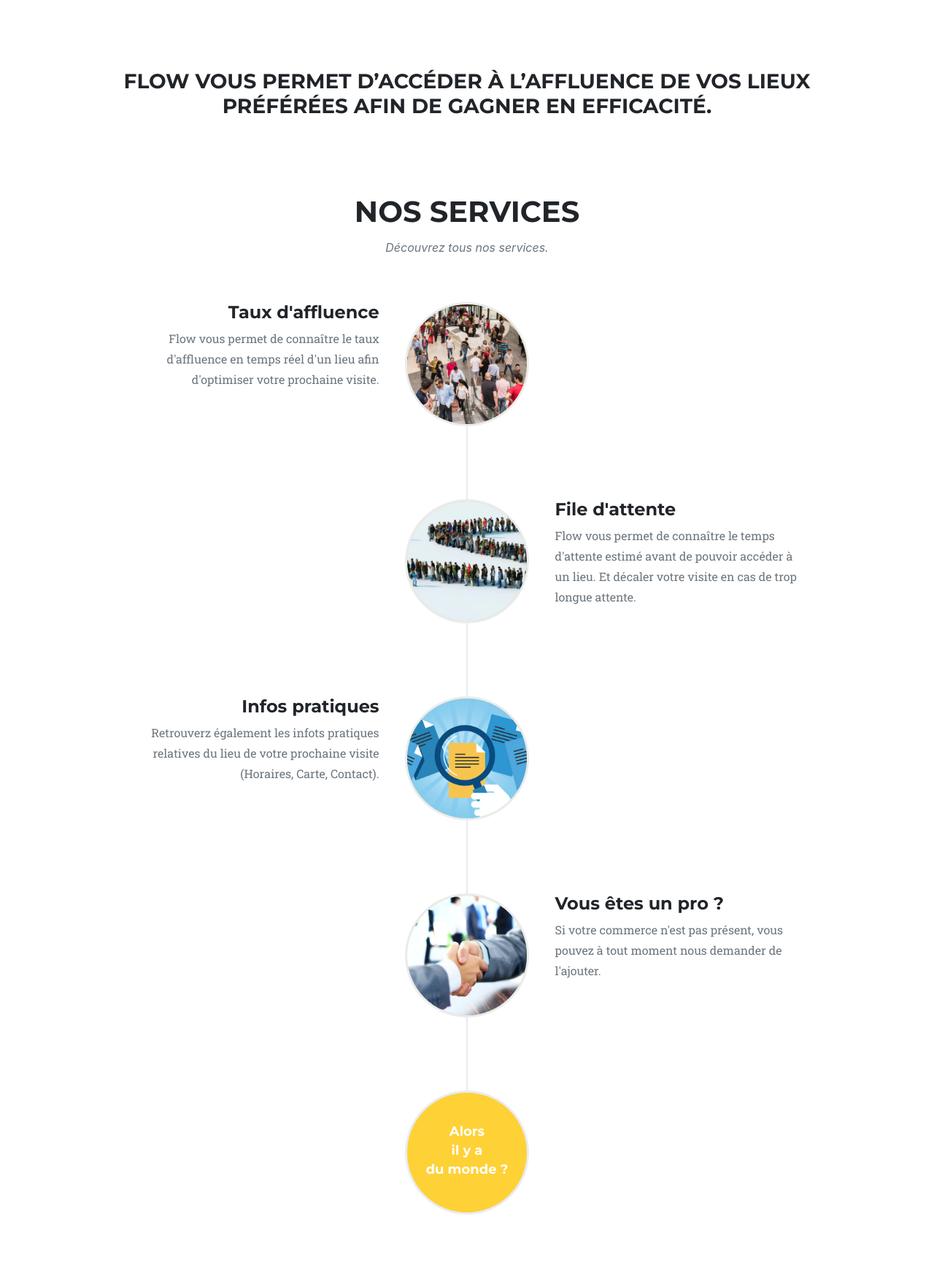
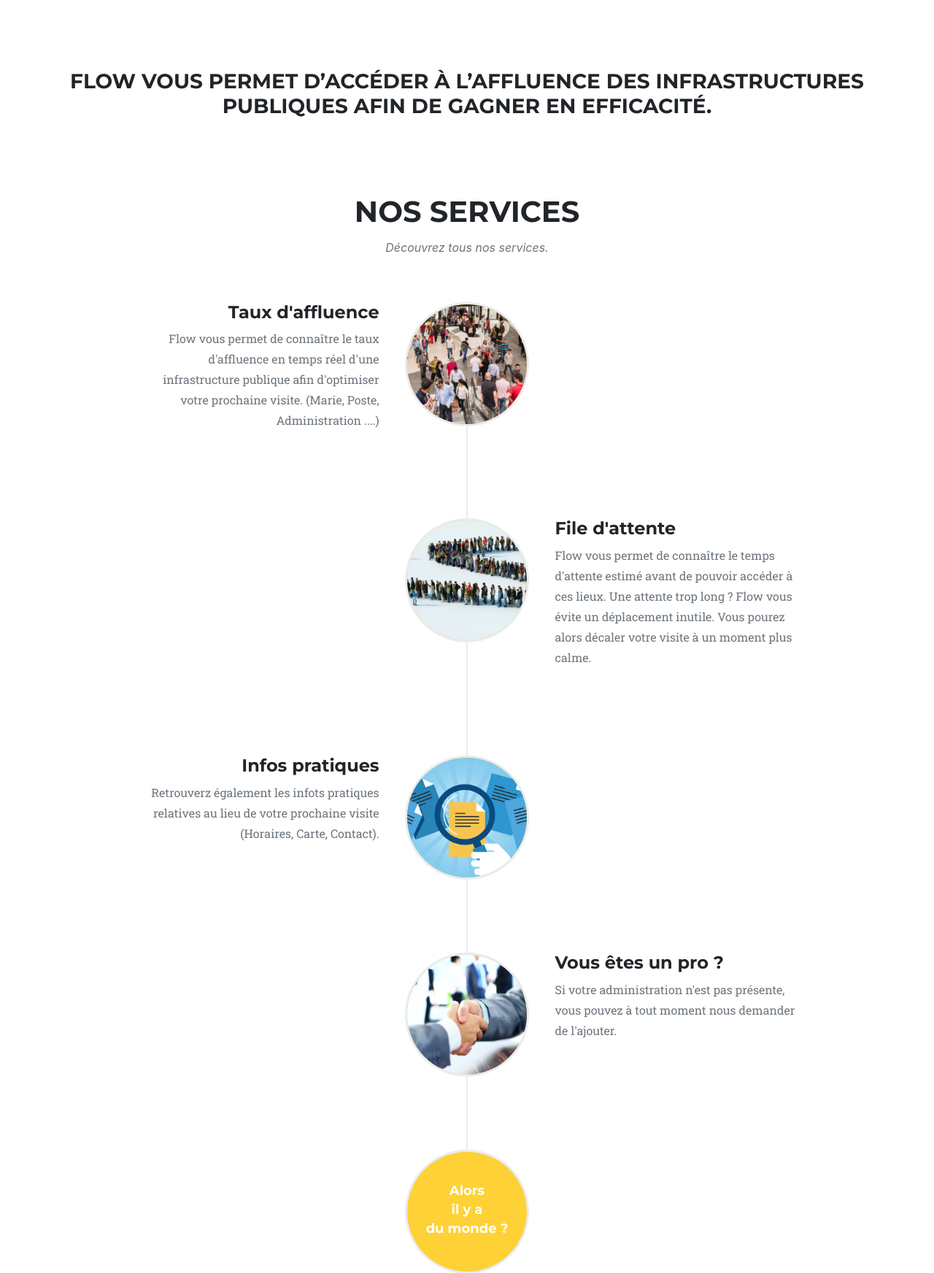
Before and after one commit to kl-marvin/flow-WorkShop2020, a PHP site: template templates/home/index.html.twig in a window 1280 px wide. Shown: the part 737-2481 px from the top of the page at 73% size. Run offline with PHP 8.4, Linux system fonts and the light colour scheme; the template is opened without the code that fills it, so the values that code supplies are empty; some libraries are stand-ins or nearby versions; some web fonts are replaced.

Commit message:
Home page frontEnd modified

```diff
--- a/templates/home/index.html.twig
+++ b/templates/home/index.html.twig
@@ -18,6 +18,7 @@
                     <li class="nav-item"><a class="nav-link js-scroll-trigger" href="#services">Services</a></li>
                     <li class="nav-item"><a class="nav-link js-scroll-trigger" href="#team">A propos</a></li>
                     <li class="nav-item"><a class="nav-link js-scroll-trigger" href="#contact">Contact</a></li>
+                    <li class="nav-item"><a class="nav-link js-scroll-trigger font-weight-bold" href="">Espace Pro</a></li>
                 </ul>
             </div>
         </div>
@@ -34,7 +35,7 @@
     <section class="page-section" id="services" style="padding-bottom: 0px;">
         <div class="container">
             <div class="text-center">
-                <h3 class="section-heading text-uppercase ">Flow vous permet d’accéder à l’affluence de vos lieux préférées afin de gagner en efficacité.</h3>
+                <h3 class="section-heading text-uppercase ">Flow vous permet d’accéder à l’affluence des infrastructures publiques afin de gagner en efficacité.</h3>
             </div>
         </div>
     </section>
@@ -52,7 +53,7 @@
                         <div class="timeline-heading">
                             <h4 class="subheading">Taux d'affluence</h4>
                         </div>
-                        <div class="timeline-body"><p class="text-muted">Flow vous permet de connaître le taux d'affluence en temps réel d'un lieu afin d'optimiser votre prochaine visite.</p></div>
+                        <div class="timeline-body"><p class="text-muted">Flow vous permet de connaître le taux d'affluence en temps réel d'une infrastructure publique afin d'optimiser votre prochaine visite. (Marie, Poste, Administration ....)</p></div>
                     </div>
                 </li>
                 <li class="timeline-inverted">
@@ -61,7 +62,7 @@
                         <div class="timeline-heading">
                             <h4 class="subheading">File d'attente</h4>
                         </div>
-                        <div class="timeline-body"><p class="text-muted">Flow vous permet de connaître le temps d'attente estimé avant de pouvoir accéder à un lieu. Et décaler votre visite en cas de trop longue attente.</p></div>
+                        <div class="timeline-body"><p class="text-muted">Flow vous permet de connaître le temps d'attente estimé avant de pouvoir accéder à ces lieux. Une attente trop long ? Flow vous évite un déplacement inutile. Vous pourez alors décaler votre visite à un moment plus calme.</p></div>
                     </div>
                 </li>
                 <li>
@@ -70,7 +71,7 @@
                         <div class="timeline-heading">
                             <h4>Infos pratiques</h4>
                         </div>
-                        <div class="timeline-body"><p class="text-muted">Retrouverz également les infots pratiques relatives du lieu de votre prochaine visite (Horaires, Carte, Contact).</p></div>
+                        <div class="timeline-body"><p class="text-muted">Retrouverz également les infots pratiques relatives au lieu de votre prochaine visite (Horaires, Carte, Contact).</p></div>
                     </div>
                 </li>
                 <li class="timeline-inverted">
@@ -79,7 +80,7 @@
                         <div class="timeline-heading">
                             <h4 class="subheading">Vous êtes un pro ?</h4>
                         </div>
-                        <div class="timeline-body"><p class="text-muted">Si votre commerce n'est pas présent, vous pouvez à tout moment nous demander de l'ajouter.</p></div>
+                        <div class="timeline-body"><p class="text-muted">Si votre administration n'est pas présente, vous pouvez à tout moment nous demander de l'ajouter.</p></div>
                     </div>
                 </li>
                 <li class="timeline-inverted">
```
